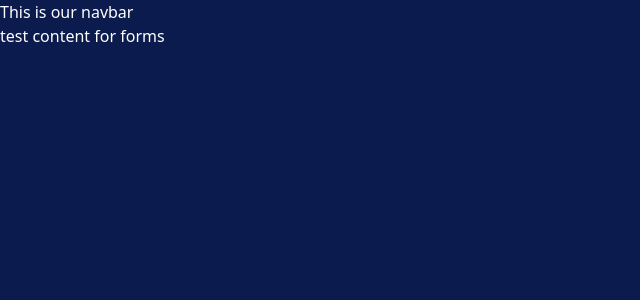
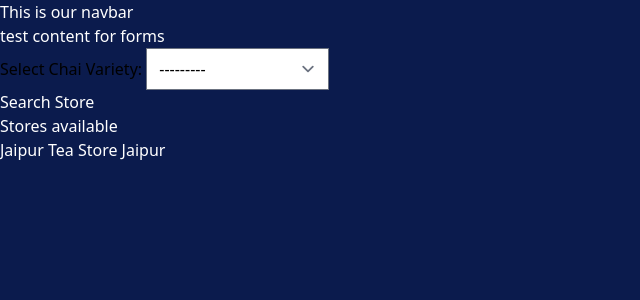
Before and after one commit to kunalarya873/django-chai-with-code, a Django app: template chaiaurDjango/templates/chai/chai_stores.html in a window 1280 px wide. Shown: the top 300 px of the page, without its empty margins (0-640 px from the left). Run offline with Django 5.2, Linux system fonts and the light colour scheme; the template is opened without the code that fills it: values that come from a table or form of the project are taken from there, others are empty; data comes from the database, SQL or seed files in the repository; both versions use the stored data as it was after the commit; tables that the repository leaves empty hold one stand-in row (values such as "Sample post"); some libraries are stand-ins or nearby versions.

Commit message:
Adding basic knowledge

```diff
--- a/chaiaurDjango/chai/views.py
+++ b/chaiaurDjango/chai/views.py
@@ -14,7 +14,7 @@ def chai_store_view(request):
     if request.method == 'POST':
         form = ChaiVarietyForm(request.POST)
         if form.is_valid():
-            chai_variety = form.cleaned_data('chai_variety')
+            chai_variety = form.cleaned_data['chai_variety']
             stores = Store.objects.filter(chai_varieties = chai_variety)
     else:
         form = ChaiVarietyForm()
--- a/chaiaurDjango/templates/chai/chai_stores.html
+++ b/chaiaurDjango/templates/chai/chai_stores.html
@@ -2,5 +2,17 @@
 
 {% block content %}
   test content for forms
-  <form method="POST"></form>
+  <form method="POST" class="text-black">
+    {% csrf_token %}
+    {{form.as_p}}
+    <button type="submit" class="text-white">Search Store</button>
+  </form>
+  {% if stores %}
+  <h2>Stores available</h2>
+  <ul>
+    {% for store in stores %}
+      <li>{{ store.name }} {{ store.location }}</li>
+    {% endfor %}
+  </ul>
+  {% endif %}
 {% endblock  %}
--- a/chaiaurDjango/theme/static/css/dist/styles.css
+++ b/chaiaurDjango/theme/static/css/dist/styles.css
@@ -956,6 +938,11 @@ select {
 .text-white {
   --tw-text-opacity: 1;
   color: rgb(255 255 255 / var(--tw-text-opacity));
+}
+
+.text-black {
+  --tw-text-opacity: 1;
+  color: rgb(0 0 0 / var(--tw-text-opacity));
 }
 
 .shadow-lg {
```
Also changed, not shown: other parts of chaiaurDjango/theme/static/css/dist/styles.css (+16 -40 lines), chaiaurDjango/chai/forms.py (line endings or trailing spaces), chaiaurDjango/db.sqlite3.
